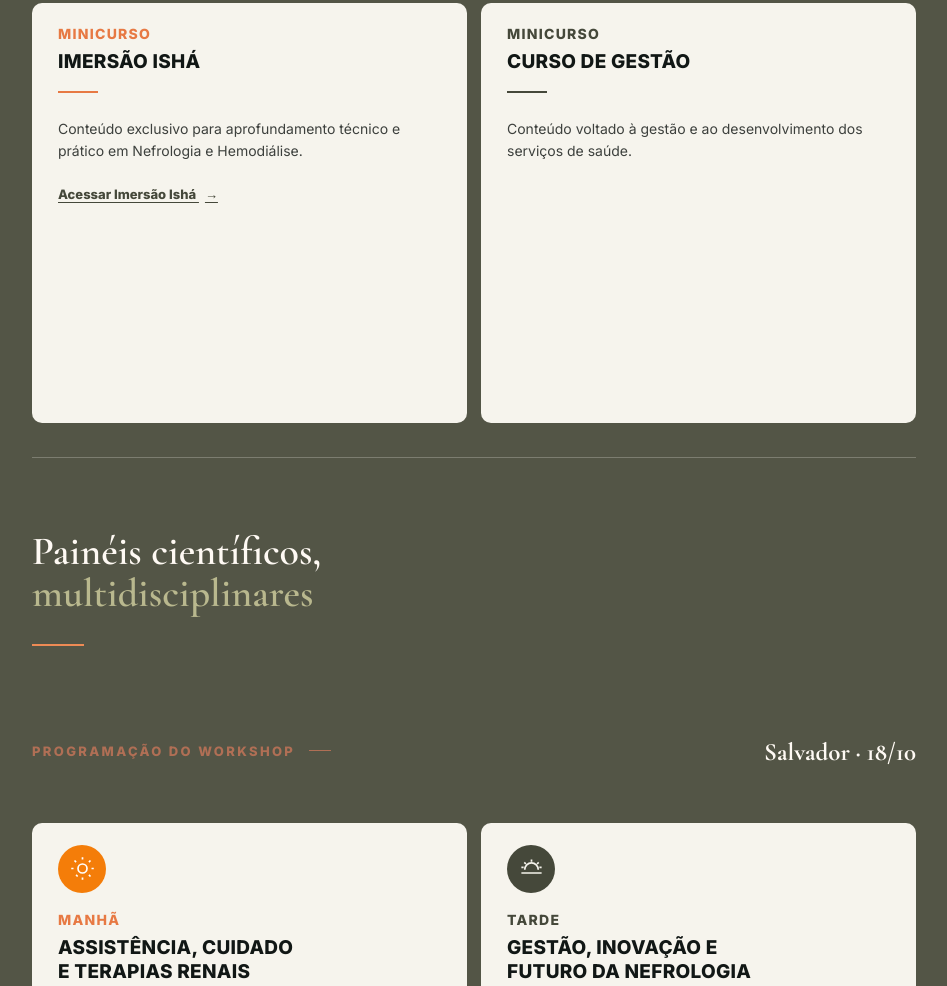
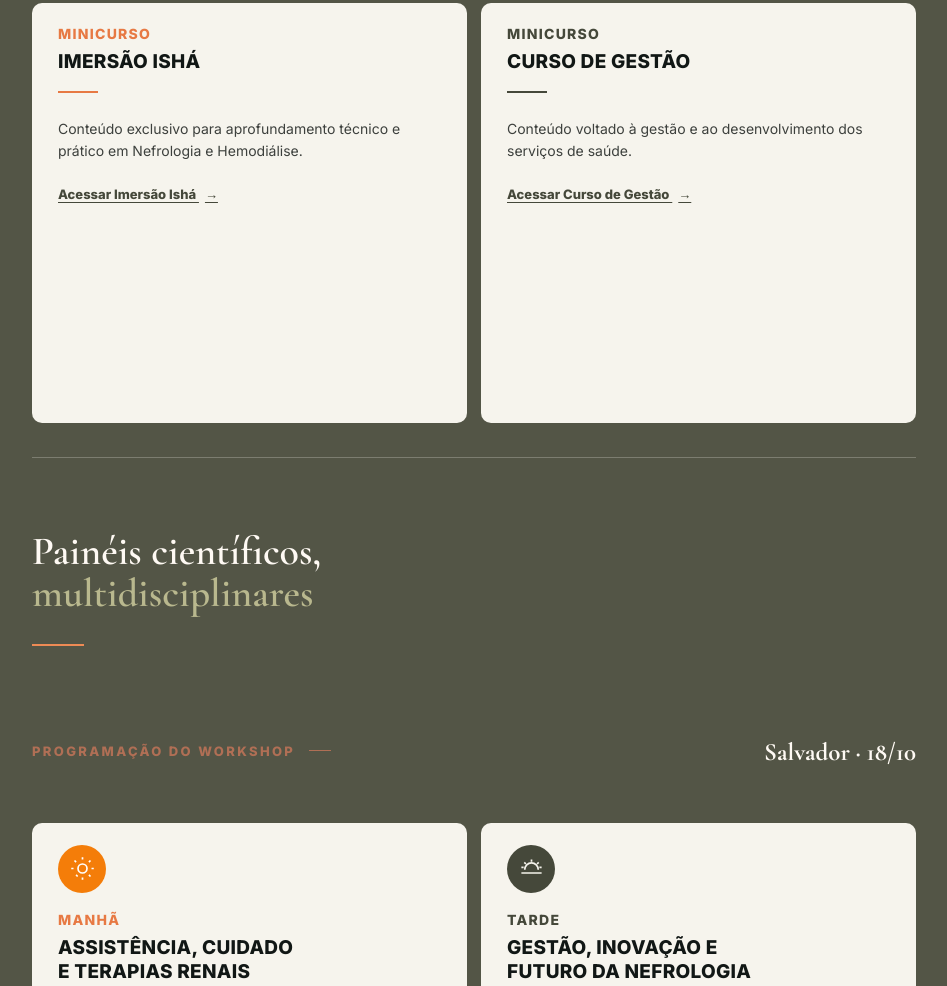
Before and after one commit to luispaulo4545/landing_page_acredita, a website: page index.html in a window 1280 px wide. Shown: the part 3390-4376 px from the top of the page, without its empty margins (38-985 px from the left). Drawn offline with nearby package versions, Linux system fonts and the light colour scheme.

Commit message:
Link gestão

```diff
--- a/index.html
+++ b/index.html
@@ -236,6 +236,7 @@
                 <h3>Curso de Gestão</h3>
                 <span class="period-rule" aria-hidden="true"></span>
                 <p>Conteúdo voltado à gestão e ao desenvolvimento dos serviços de saúde.</p>
+                <a href="https://www.even3.com.br/iii-workshop-nefrologia-e-hemodialise-fundamentos-para-a-pratica-segura-750311/" target="_blank" rel="noopener">Acessar Curso de Gestão <span>→</span></a>
               </article>
             </div>
           </section>
```
